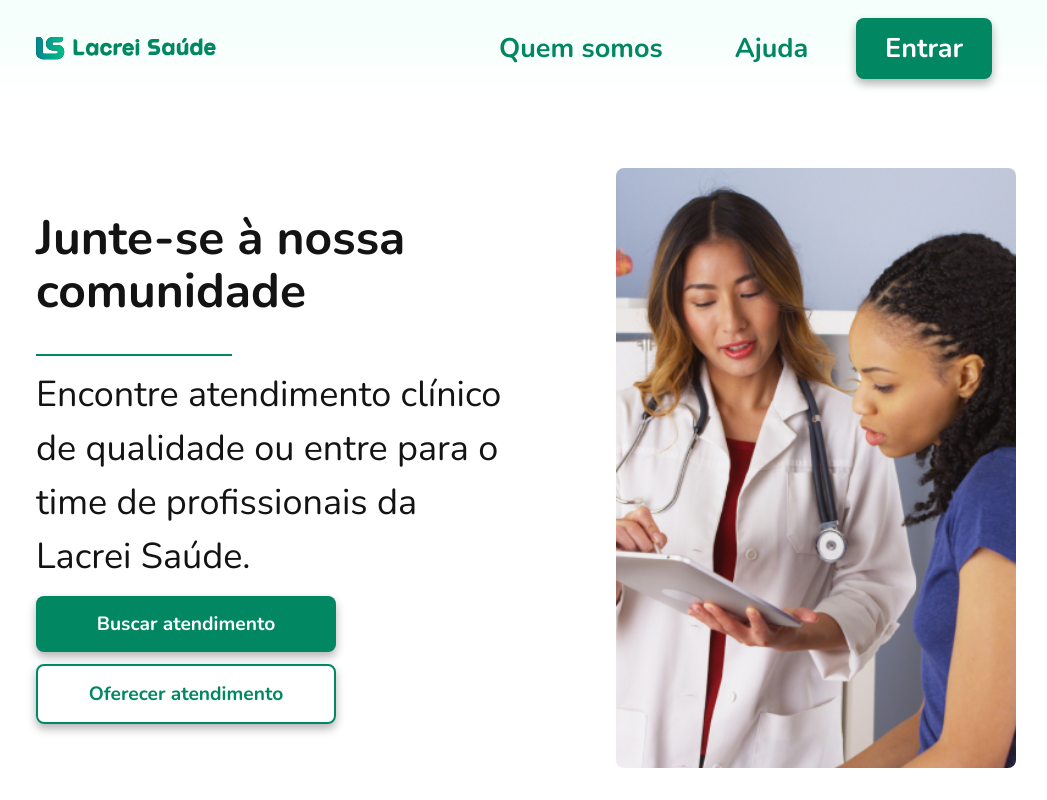
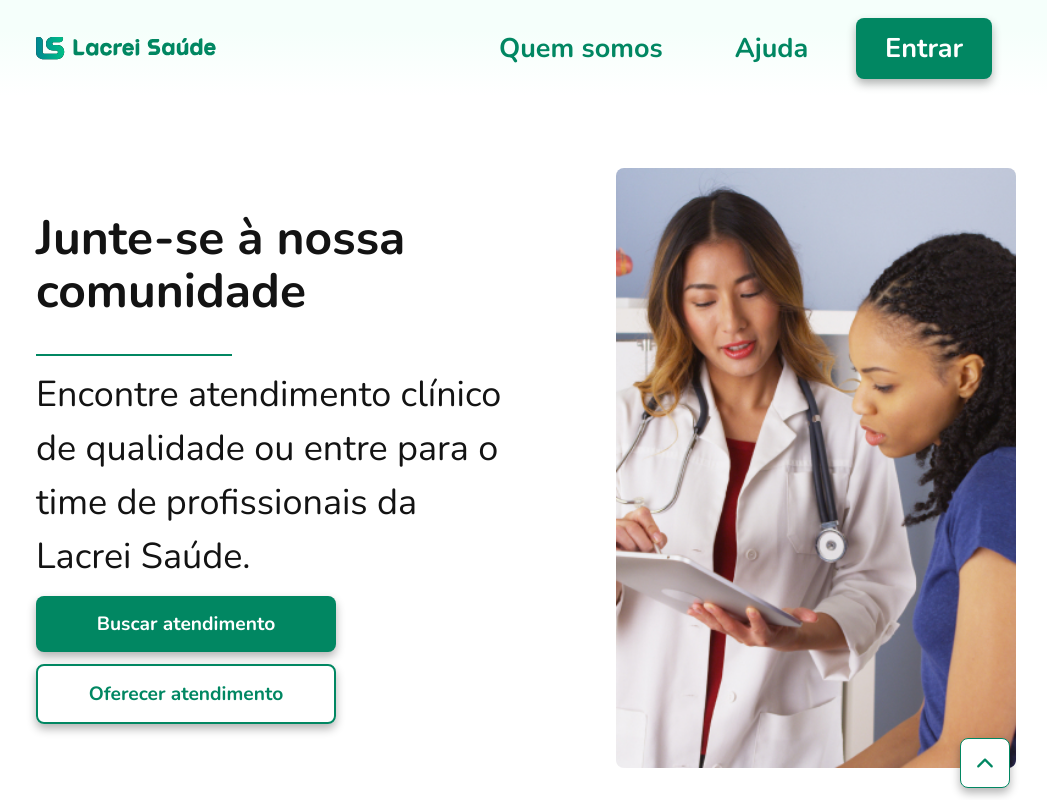
Before and after one commit to Buenno01/desafio-frontend-lacrei, a React (Vite) app: page / in a window 1280 px wide. Shown: the top 800 px of the page, without its empty margins (126-1173 px from the left). Built offline with nearby package versions, Linux system fonts and the light colour scheme.

Commit message:
feat: adicionado botão que volta ao topo da página

```diff
--- a/src/App.tsx
+++ b/src/App.tsx
@@ -1,14 +1,25 @@
+import { useRef } from 'react';
+import { IoIosArrowUp } from "react-icons/io";
 import Content from './components/Content';
 import Footer from './components/Footer';
 import Header from './components/Header';
+import ScrollToTopBtn from './components/ScrollToTopBtn';
 
 function App() {
+  const topRef = useRef<HTMLDivElement>(null);
+
+  const handleScrollToTop = () => {
+    topRef.current?.scrollIntoView({ behavior: 'smooth' });
+  }
   return (
-    <>
+    <div ref={ topRef } id="top">
       <Header />
       <Content />
       <Footer />
-    </>
+      <ScrollToTopBtn onClick={ handleScrollToTop }>
+        <IoIosArrowUp />
+      </ScrollToTopBtn>
+    </div>
   );
 }
 
--- /dev/null
+++ b/src/components/ScrollToTopBtn.ts
@@ -0,0 +1,39 @@
+import styled from 'styled-components';
+
+const ScrollToTopBtn = styled.button`
+  cursor: pointer;
+  position: fixed;
+  bottom: 0.5rem;
+  right: 0.5rem;
+
+  display: flex;
+  justify-content: center;
+  align-items: center;
+
+  padding: 0.5rem;
+  border-radius: 8px;
+  background-color: #fff;
+  border: 1px solid #018762;
+  color: #018762;
+  font-size: 1rem;
+  transition: all 0.3s;
+  box-shadow: 0 0.2rem 0.4rem rgba(0, 0, 0, 0.3);
+
+  &:hover {
+    background-color: #5A8770;
+  }
+
+  @media (min-width: 1024px) {
+    right: 4.5rem;
+  }
+
+  @media (min-width: 1280px) {
+    right: 6rem;
+  }
+
+  @media (min-width: 1536px) {
+    right: 8rem;
+  }
+`;
+
+export default ScrollToTopBtn;
```
